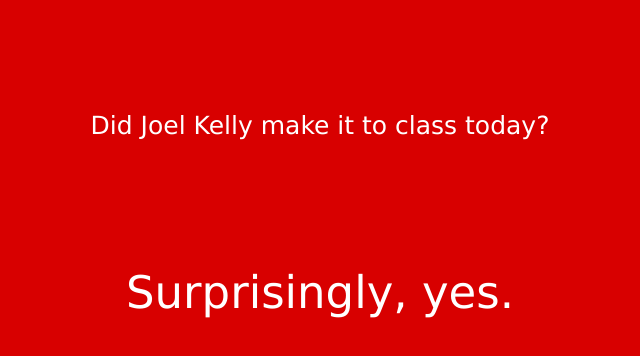
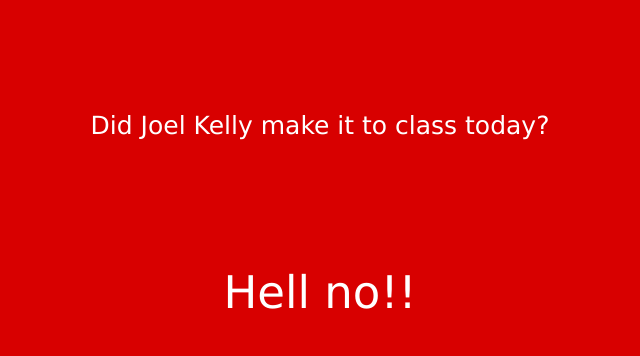
Before and after one commit to edwinbodge/Gans, a plain HTML site: page index.html in a window 1280 px wide. Shown: the whole page, without its empty margins (320-960 px from the left). Drawn offline with Linux system fonts and the light colour scheme.

Commit message:
Update index.html

```diff
--- a/index.html
+++ b/index.html
@@ -2,7 +2,7 @@
 <head>
 
   <meta http-equiv="Content-Type" content="text/html; charset=UTF-8">
-  <title>Did Joel Kelly Make it to Class?</title>
+  <title>Did Gans Make it to Class?</title>
   <link href="stylesheet.css" rel="stylesheet" type="text/css" />
   <link rel="icon" href="https://lh3.googleusercontent.com/--dRMl6QR5cw/AAAAAAAAAAI/AAAAAAAAAko/UdZF0Iw_njQ/s46-c-k-no/photo.jpg">
 
@@ -11,7 +11,7 @@
 <body>
   <div>
     <div id="title"> Did Joel Kelly make it to class today? </div>
-    <div id="instructions"> Surprisingly, yes. </div>
+    <div id="instructions"> Hell no!! </div>
   </div>
 </body>
 </html>
```
